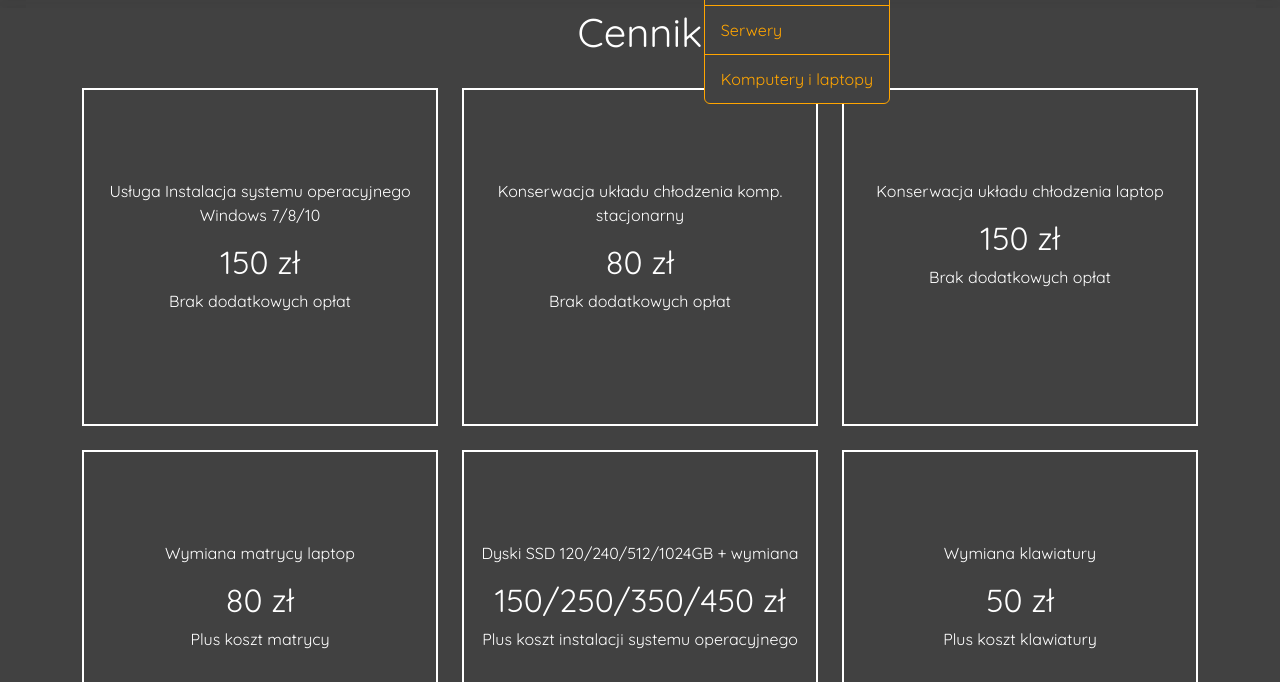
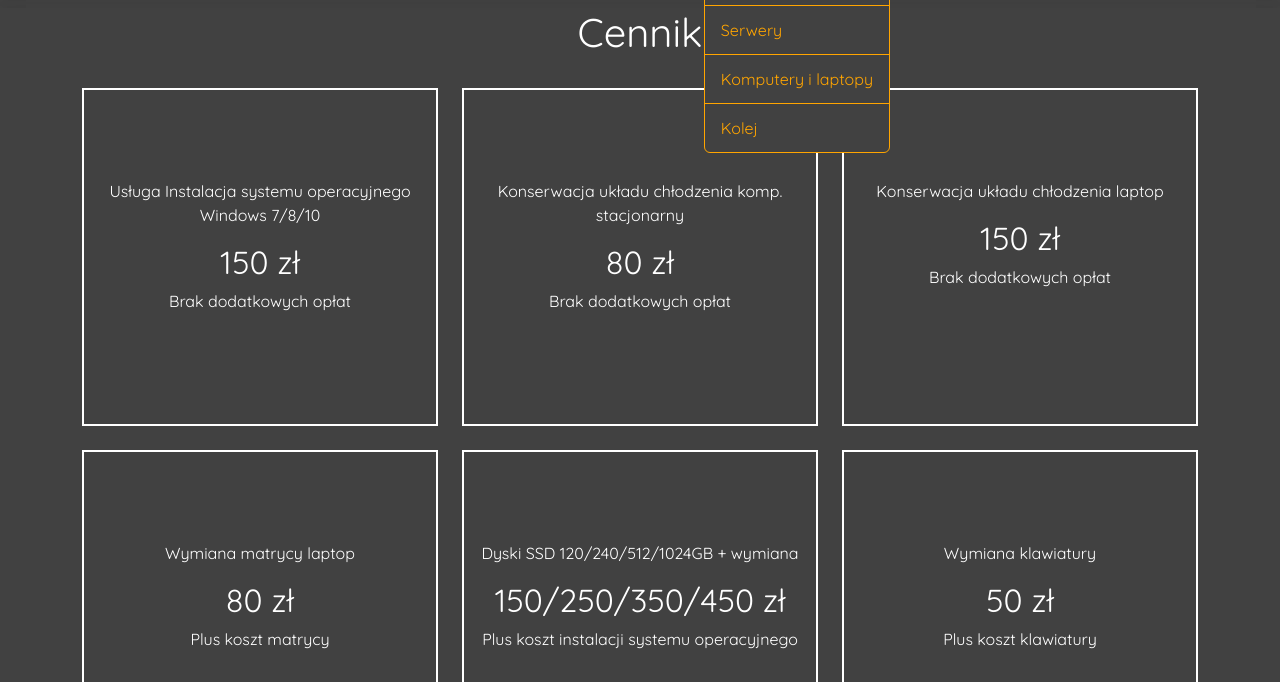
Before and after one commit to UrodaMarek/serwisgalena.pl, a website: page src/cennik.html in a window 1280 px wide. Both pictures are taken after a click on the button "Sklep". Shown: the part 118-800 px from the top of the page. Drawn offline with nearby package versions, Linux system fonts and the light colour scheme; files that its build step writes are made by us from their sources.

Commit message:
Menu update

```diff
--- a/src/cennik.html
+++ b/src/cennik.html
@@ -106,6 +106,14 @@
                     title="Komputery i laptopy"
                   >
                     Komputery i laptopy
+                  </a>
+                  <div class="dropdown-divider"></div>
+                  <a
+                    class="dropdown-item"
+                    href="kolej"
+                    title="Komputery i laptopy"
+                  >
+                    Kolej
                   </a>
                 </div>
               </li>
```
Also changed, not shown: src/forkiChia.html (+8 -0 lines), src/kartyGraficzne.html (+8 -0 lines), src/komputeryLaptopy.html (+8 -0 lines), src/kontakt.html (+8 -0 lines), src/koparki.html (+8 -0 lines), src/portfolio.html (+8 -0 lines), src/serwery.html (+8 -0 lines).
